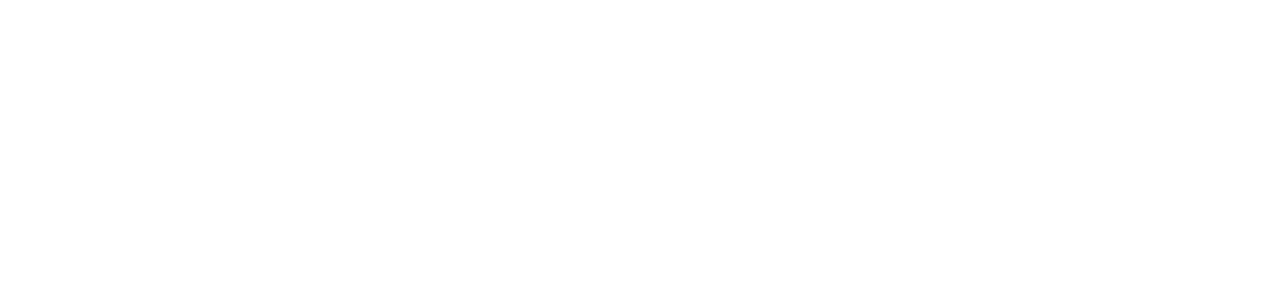
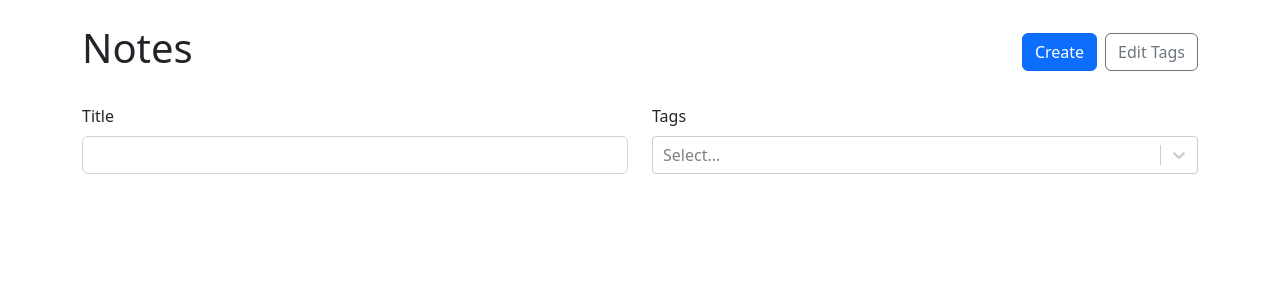
Before and after one commit to FrancoTr/react-ts-notetakingapp, a React (Vite) app: page / in a window 1280 px wide. Shown: the top 300 px of the page. Built offline with nearby package versions, Linux system fonts and the light colour scheme.

Commit message:
Allow update & removal of tags inside the modal

```diff
--- a/src/App.tsx
+++ b/src/App.tsx
@@ -94,7 +94,17 @@
   return (
     <Container className='my-4'>
       <Routes>
-        <Route path='/' element={<NoteLayout notes={notesWithTags} />} />
+        <Route
+          path='/'
+          element={
+            <NoteList
+              notes={notesWithTags}
+              availableTags={tags}
+              onUpdateTag={updateTag}
+              onDeleteTag={deleteTag}
+            />
+          }
+        />
         <Route
           path='/new'
           element={<NewNote onSubmit={onCreateNote} onAddTag={addTag} availableTags={tags} />}
--- a/src/NoteList.tsx
+++ b/src/NoteList.tsx
@@ -146,10 +146,16 @@
             {availableTags.map((tag) => (
               <Row key={tag.id}>
                 <Col>
-                  <Form.Control type='text' value={tag.label} />
+                  <Form.Control
+                    type='text'
+                    value={tag.label}
+                    onChange={(e) => onUpdateTag(tag.id, e.target.value)}
+                  />
                 </Col>
                 <Col xs='auto'>
-                  <Button variant='outline-danger'>&times;</Button>
+                  <Button onClick={() => onDeleteTag(tag.id)} variant='outline-danger'>
+                    &times;
+                  </Button>
                 </Col>
               </Row>
             ))}
```
